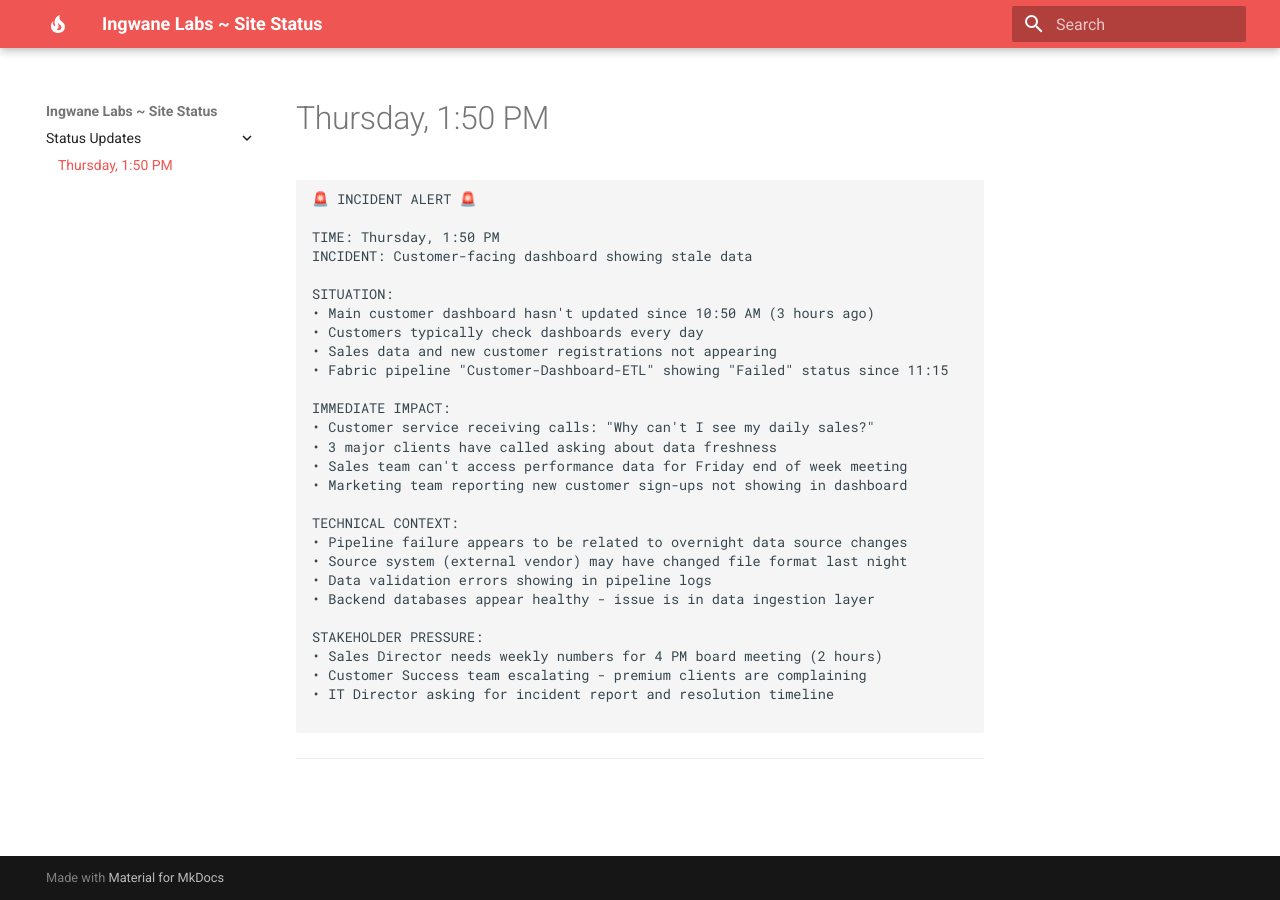
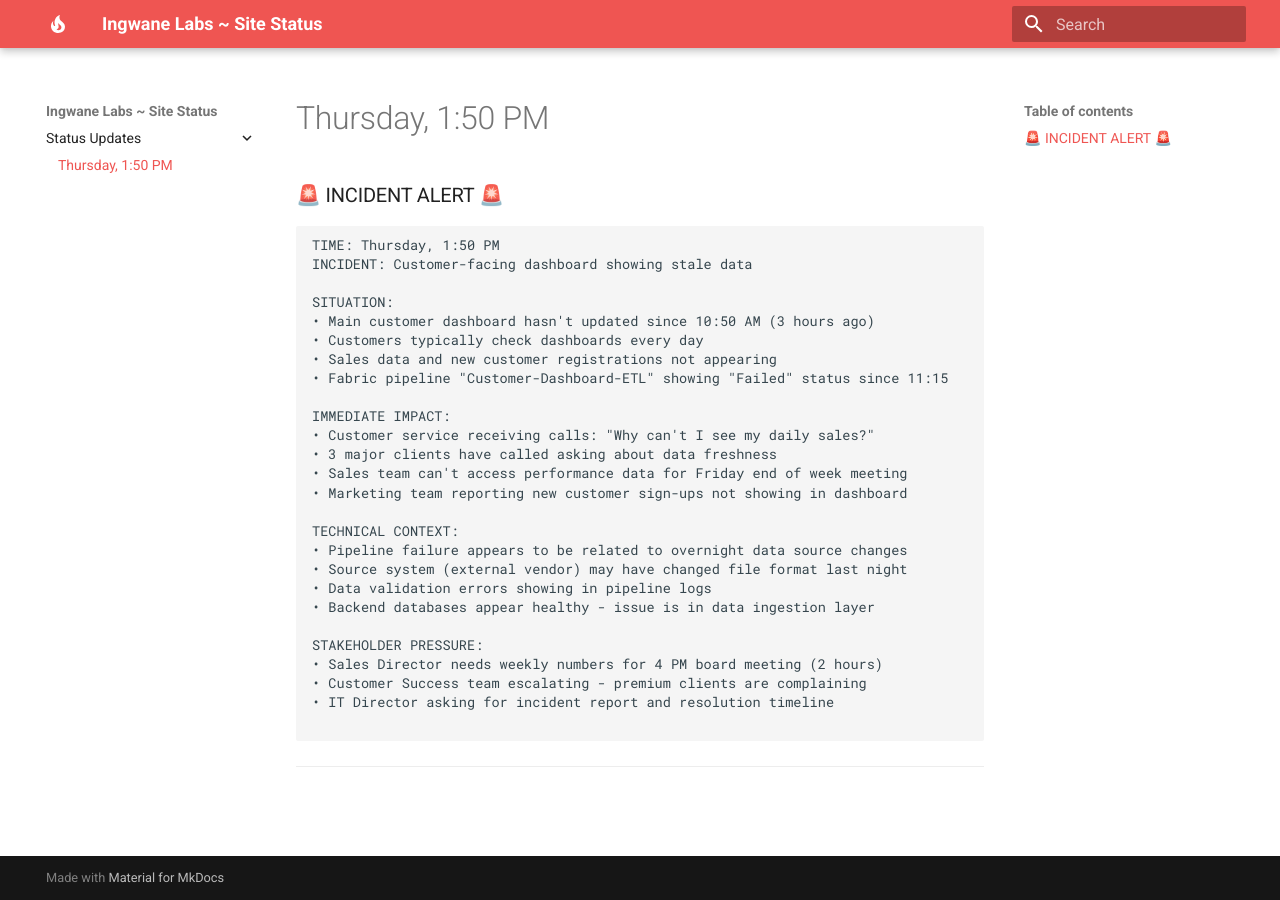
Before and after one commit to ingwanelabs/status, an MkDocs documentation site: the page built from docs/index.md, in a window 1280 px wide. Built offline with MkDocs 1.6.1 and Material for MkDocs 9.7.7, drawn with Linux system fonts in a browser that asks for light colours.

Commit message:
Update index.md

````diff
--- a/docs/index.md
+++ b/docs/index.md
@@ -1,8 +1,8 @@
 # Thursday, 1:50 PM
 
+### 🚨 INCIDENT ALERT 🚨
+
 ```
-🚨 INCIDENT ALERT 🚨
-
 TIME: Thursday, 1:50 PM
 INCIDENT: Customer-facing dashboard showing stale data
 
````
